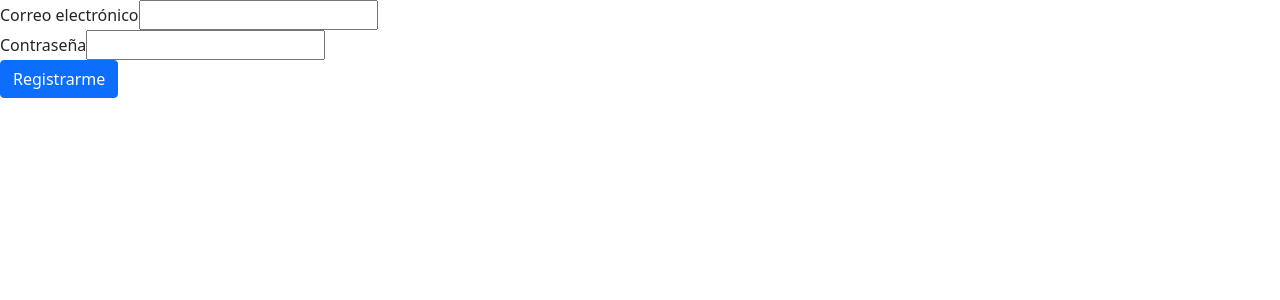
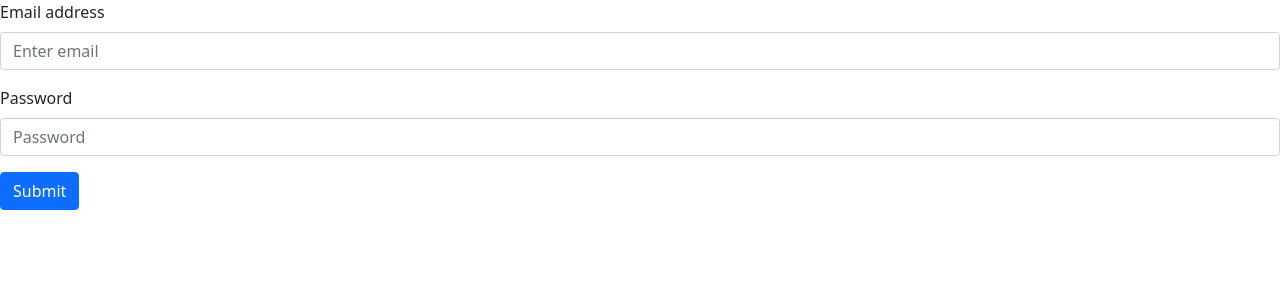
Before and after one commit to agustinvargas/superteam, a React (Create React App) app: page / in a window 1280 px wide. Shown: the top 300 px of the page. Built offline with nearby package versions, Linux system fonts and the light colour scheme.

Commit message:
validacion de usuario logueado

```diff
--- a/src/Components/Login/Login.js
+++ b/src/Components/Login/Login.js
@@ -1,10 +1,13 @@
-import React from "react";
+import React, { useContext } from "react";
 // import { Form, Button } from "react-bootstrap";
-import { Button } from "react-bootstrap";
-import { Formik, Form, Field, ErrorMessage } from "formik";
+import { Button, Form } from "react-bootstrap";
+import { Formik } from "formik";
 import axios from "axios";
+import { UserContext } from "../../Contexts/UserContext";
 
 export default function Login() {
+  const { setLogin } = useContext(UserContext);
+
   async function posttingAPI() {
     const baseUrl = "http://challenge-react.alkemy.org/";
     await axios
@@ -16,20 +19,97 @@ export default function Login() {
       .then((res) => {
         // Save user token in local storage
         const userToken = res.data.token;
+        console.log(userToken);
+        setLogin(true);
         localStorage.setItem("userToken", userToken);
-        console.log(userToken);
       })
       .catch((err) => console.error(err));
   }
 
   return (
+    <Formik
+      initialValues={{
+        email: "",
+        password: "",
+      }}
+      validate={(val) => {
+        const formErr = {};
+
+        // Validate email
+        if (!val.email) {
+          formErr.email = "Por favor, ingresá un correo";
+        } else if (
+          !/^[a-zA-Z0-9_.+-]+@[a-zA-Z0-9-]+\.[a-zA-Z0-9-.]+$/.test(val.email)
+        ) {
+          formErr.email = "Por favor, ingresá un correo válido";
+        }
+
+        // Validate password
+        if (!val.password) {
+          formErr.password = "Por favor, ingresá una clave";
+        } else if (
+          !/^(?=.*[A-Za-z])(?=.*\d)[A-Za-z\d]{6,}$/.test(val.password)
+        ) {
+          formErr.password =
+            "La clave debe tener un mínimo de seis caracteres e incluir al menos una letra y un número";
+        }
+
+        return formErr;
+      }}
+      onSubmit={(val, { resetForm }) => {
+        console.log(val);
+        posttingAPI();
+        resetForm();
+      }}
+    >
+      {({
+        handleSubmit,
+        handleChange,
+        handleBlur,
+        values,
+        errors,
+        touched,
+      }) => (
+        <Form onSubmit={handleSubmit}>
+          <Form.Group className="mb-3">
+            <Form.Label>Email address</Form.Label>
+            <Form.Control
+              type="email"
+              value={values.email}
+              placeholder="Enter email"
+              onChange={handleChange}
+              onBlur={handleBlur}
+              name="email"
+            />
+            {touched.email && errors.email && <div>{errors.email}</div>}
+          </Form.Group>
+          <Form.Group className="mb-3">
+            <Form.Label>Password</Form.Label>
+            <Form.Control
+              type="password"
+              placeholder="Password"
+              onChange={handleChange}
+              onBlur={handleBlur}
+              value={values.password}
+              name="password"
+            />
+            {touched.password && errors.password && (
+              <div>{errors.password}</div>
+            )}
+          </Form.Group>
+          <Button variant="primary" type="submit">
+            Submit
+          </Button>
+        </Form>
+      )}
+    </Formik>
     // <Formik
     //   initialValues={{
     //     email: "",
     //     password: "",
     //   }}
     //   validate={(val) => {
-    //     const formErr = {};
+    //     let formErr = {};
 
     //     // Validate email
     //     if (!val.email) {
@@ -58,105 +138,29 @@ export default function Login() {
     //     resetForm();
     //   }}
     // >
-    //   {({
-    //     handleSubmit,
-    //     handleChange,
-    //     handleBlur,
-    //     values,
-    //     errors,
-    //     touched,
-    //   }) => (
-    //     <Form onSubmit={handleSubmit}>
-    //       <Form.Group className="mb-3">
-    //         <Form.Label>Email address</Form.Label>
-    //         <Form.Control
-    //           type="email"
-    //           value={values.email}
-    //           placeholder="Enter email"
-    //           onChange={handleChange}
-    //           onBlur={handleBlur}
+    //   {({ errors }) => (
+    //     <Form>
+    //       <div>
+    //         <label htmlFor="email">Correo electrónico</label>
+    //         <Field type="email" id="email" name="email" />
+    //         <ErrorMessage
     //           name="email"
+    //           component={() => <div>{errors.email}</div>}
     //         />
-    //         {touched.email && errors.email && <div>{errors.email}</div>}
-    //       </Form.Group>
-    //       <Form.Group className="mb-3">
-    //         <Form.Label>Password</Form.Label>
-    //         <Form.Control
-    //           type="password"
-    //           placeholder="Password"
-    //           onChange={handleChange}
-    //           onBlur={handleBlur}
-    //           value={values.password}
+    //       </div>
+    //       <div>
+    //         <label htmlFor="password">Contraseña</label>
+    //         <Field type="password" id="password" name="password" />
+    //         <ErrorMessage
     //           name="password"
+    //           component={() => <div>{errors.password}</div>}
     //         />
-    //         {touched.password && errors.password && (
-    //           <div>{errors.password}</div>
-    //         )}
-    //       </Form.Group>
+    //       </div>
     //       <Button variant="primary" type="submit">
-    //         Submit
+    //         Registrarme
     //       </Button>
     //     </Form>
     //   )}
     // </Formik>
-    <Formik
-      initialValues={{
-        email: "",
-        password: "",
-      }}
-      validate={(val) => {
-        let formErr = {};
-
-        // Validate email
-        if (!val.email) {
-          formErr.email = "Por favor, ingresá un correo";
-        } else if (
-          !/^[a-zA-Z0-9_.+-]+@[a-zA-Z0-9-]+\.[a-zA-Z0-9-.]+$/.test(val.email)
-        ) {
-          formErr.email = "Por favor, ingresá un correo válido";
-        }
-
-        // Validate password
-        if (!val.password) {
-          formErr.password = "Por favor, ingresá una clave";
-        } else if (
-          !/^(?=.*[A-Za-z])(?=.*\d)[A-Za-z\d]{6,}$/.test(val.password)
-        ) {
-          formErr.password =
-            "La clave debe tener un mínimo de seis caracteres e incluir al menos una letra y un número";
-        }
-
-        return formErr;
-      }}
-      onSubmit={(val, { resetForm }) => {
-        console.log(val);
-        posttingAPI();
-        resetForm();
-      }}
-    >
-      {({ errors }) => (
-        <Form>
-          <div>
-            <label htmlFor="email">Correo electrónico</label>
-            <Field type="email" id="email" name="email" />
-            <ErrorMessage
-              name="email"
-              component={() => <div>{errors.email}</div>}
-            />
-          </div>
-          <div>
-            <label htmlFor="password">Contraseña</label>
-            <Field type="password" id="password" name="password" />
-            <ErrorMessage
-              name="password"
-              component={() => <div>{errors.password}</div>}
-            />
-          </div>
-          <Button variant="primary" type="submit">
-            Registrarme
-          </Button>
-        </Form>
-      )}
-    </Formik>
   );
 }
--- a/src/Contexts/UserContext.js
+++ b/src/Contexts/UserContext.js
@@ -5,12 +5,15 @@ export const UserContext = createContext([]);
 
 export const UserProvider = ({ children }) => {
   const [searchResults, setSearchResults] = useState("");
+  const [login, setLogin] = useState(false);
 
   return (
     <UserContext.Provider
       value={{
         searchResults,
         setSearchResults,
+        login,
+        setLogin,
       }}
     >
       {children}
--- /dev/null
+++ b/src/Pages/Home/Home.js
@@ -0,0 +1,5 @@
+import React from "react";
+
+export default function Home() {
+  return <div>ESTA ES LA HOME</div>;
+}
--- a/src/Router/Router.js
+++ b/src/Router/Router.js
@@ -1,19 +1,28 @@
-import React from "react";
+import React, { useContext } from "react";
 import { BrowserRouter, Switch, Route } from "react-router-dom";
 import HeroesTeam from "../Components/HeroesTeam/HeroesTeam";
 import Login from "../Components/Login/Login";
 import SearchBar from "../Components/SearchBar/SearchBar";
 import SearchGrid from "../Components/SearchGrid/SearchGrid";
+import { UserContext } from "../Contexts/UserContext";
+import Home from "../Pages/Home/Home";
 
 function Router() {
+  const { login } = useContext(UserContext);
+
   return (
     <BrowserRouter>
-      <Switch>
-        <Route path="/search" component={SearchBar} />
-        <Route path="/data" component={SearchGrid} />
-        <Route path="/team" component={HeroesTeam} />
-        <Route exact path="/" component={Login} />
-      </Switch>
+      {/* Validate that the user is loggedin or already has an access token so he/she can access whole site*/}
+      {login || localStorage.getItem("userToken") ? (
+        <Switch>
+          <Route path="/search" component={SearchBar} />
+          <Route path="/data" component={SearchGrid} />
+          <Route path="/team" component={HeroesTeam} />
+          <Route exact path="/" component={Home} />
+        </Switch>
+      ) : (
+        <Route path="*" component={Login} />
+      )}
     </BrowserRouter>
   );
 }
```
